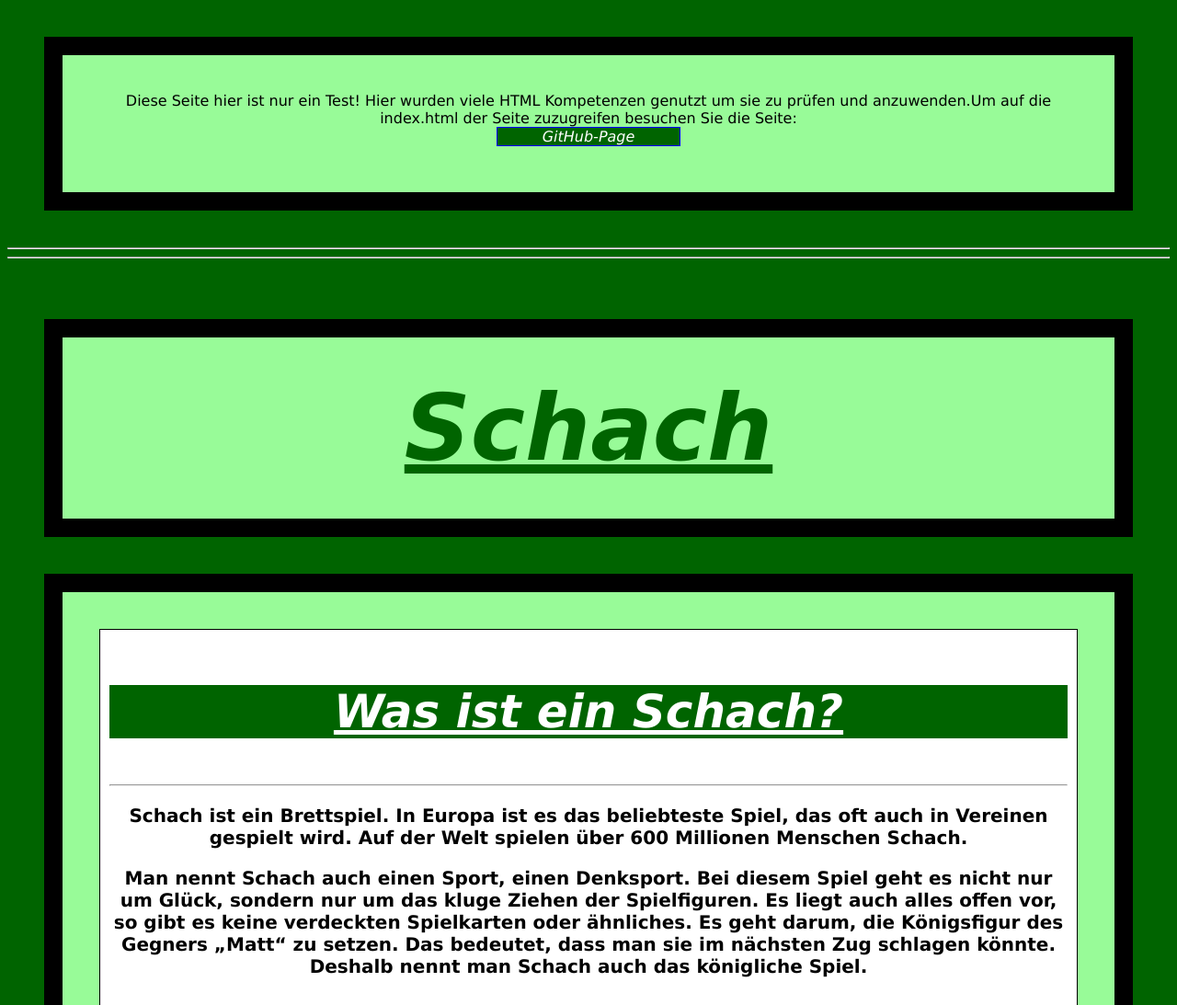
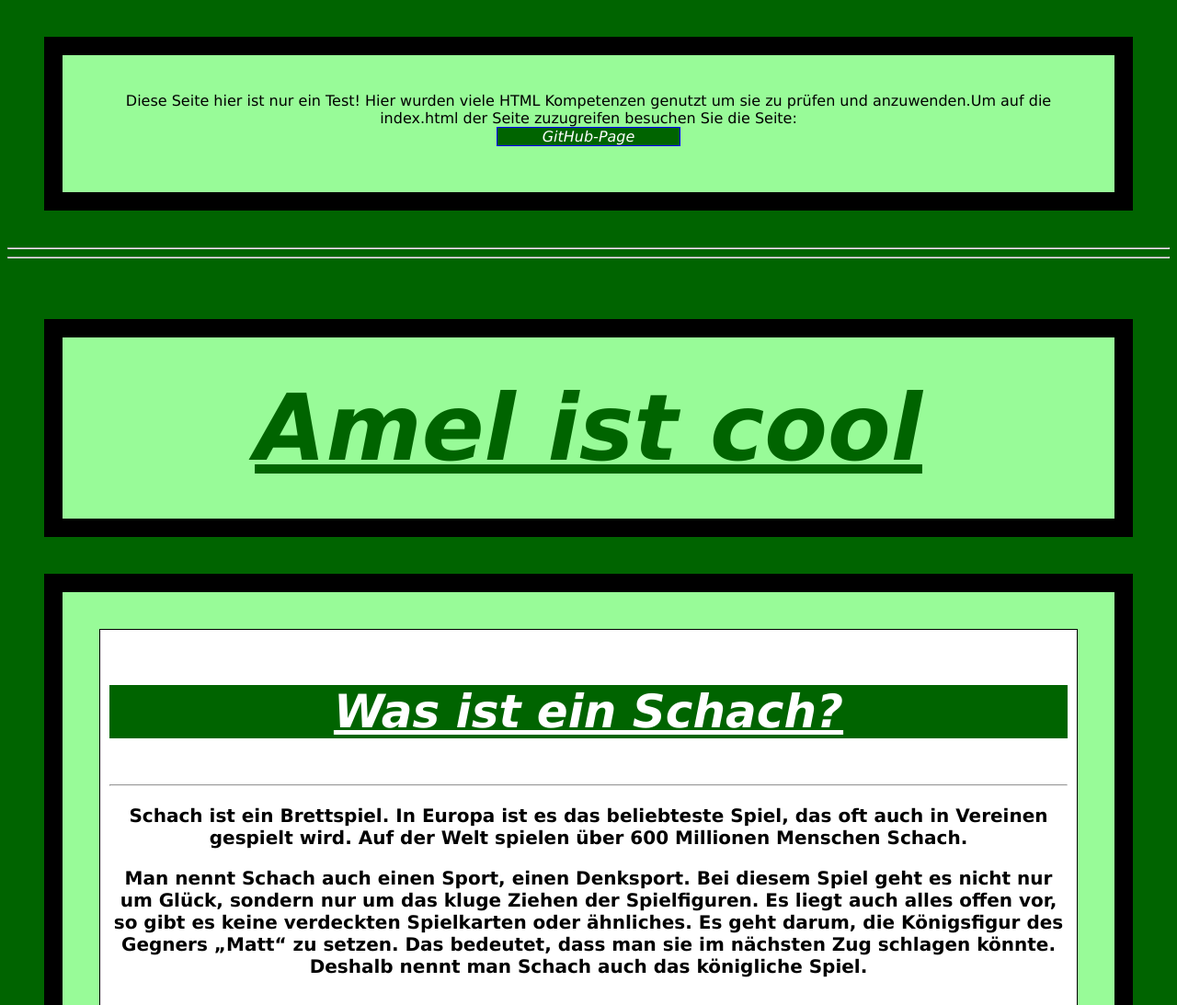
Before and after one commit to momo-stack/coursera-test, a plain HTML site: page site/index.html in a window 1280 px wide. Shown: the top 1093 px of the page at 92% size. Drawn offline with Linux system fonts and the light colour scheme.

Commit message:
new update

```diff
--- a/site/index.html
+++ b/site/index.html
@@ -23,7 +23,7 @@
 	<hr>
 	<br>
 	<section>
-			<h1 id= "top"><u>Schach</u></h1>
+			<h1 id= "top"><u>Amel ist cool</u></h1>
 	<section>
 
 		<article>
```
